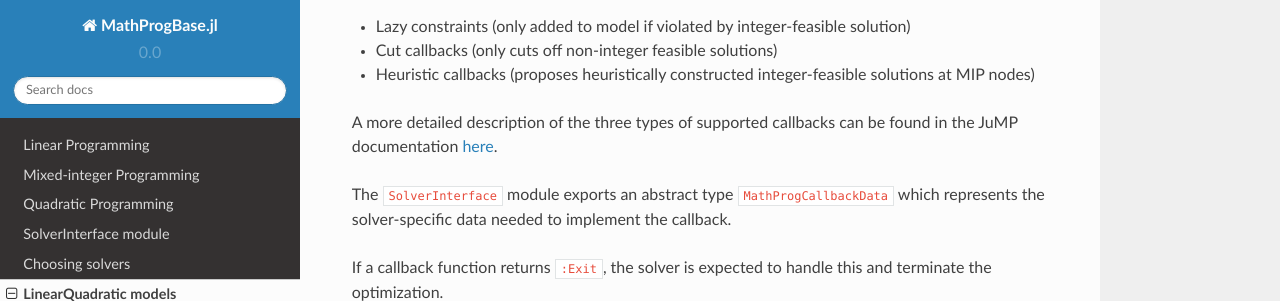
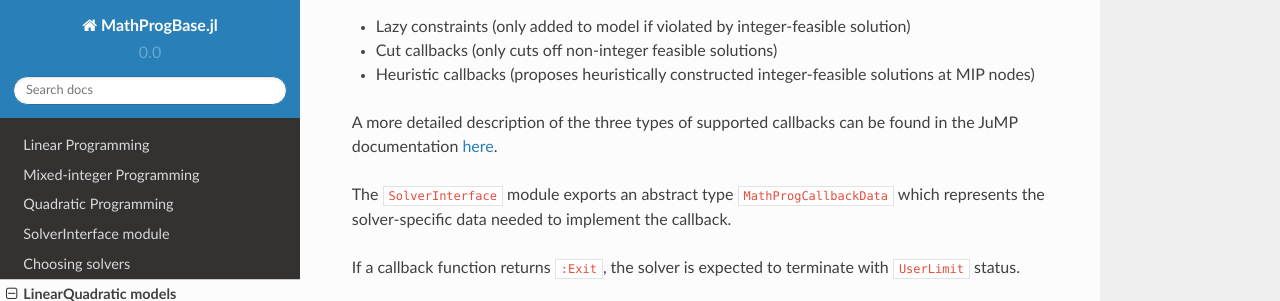
Before and after one commit to JuliaOpt/MathProgBase.jl, a Sphinx documentation site: the page built from doc/lpqcqp.rst, in a window 1280 px wide and 900 px high, scrolled down 5999 px, cut to the strip 0-301 px from the top of the window. Built offline with Sphinx 7.4.7 and the Read the Docs theme 2.0.0, drawn with Linux system fonts in a browser that asks for light colours.

Commit message:
specify callback termination behavior

```diff
--- a/doc/lpqcqp.rst
+++ b/doc/lpqcqp.rst
@@ -244,7 +244,7 @@ A more detailed description of the three types of supported callbacks can be fou
 
 The ``SolverInterface`` module exports an abstract type ``MathProgCallbackData`` which represents the solver-specific data needed to implement the callback.
 
-If a callback function returns ``:Exit``, the solver is expected to handle this and terminate the optimization.
+If a callback function returns ``:Exit``, the solver is expected to terminate with ``UserLimit`` status.
 
 .. function:: setlazycallback!(m::AbstractLinearQuadraticModel,f)
 
```
